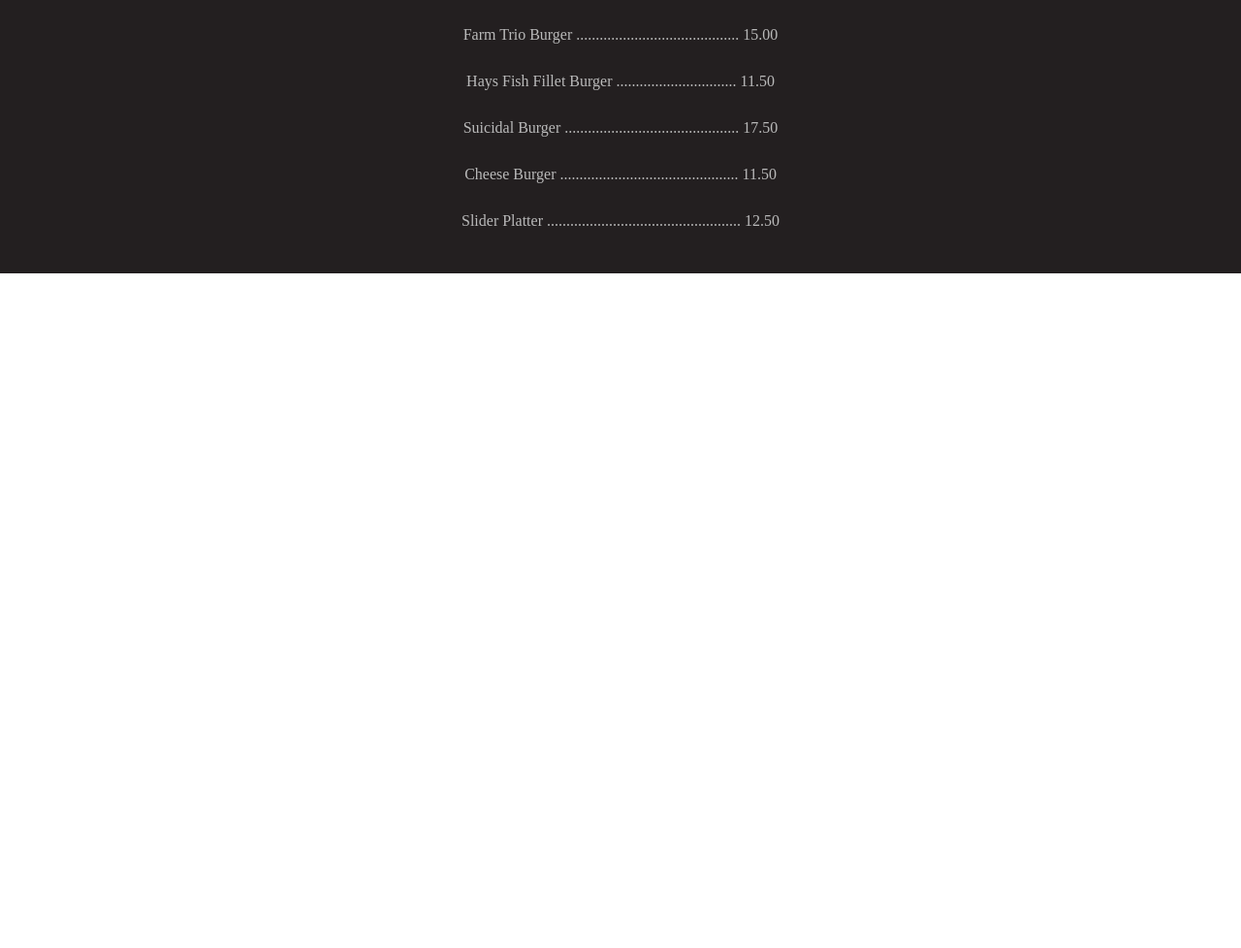
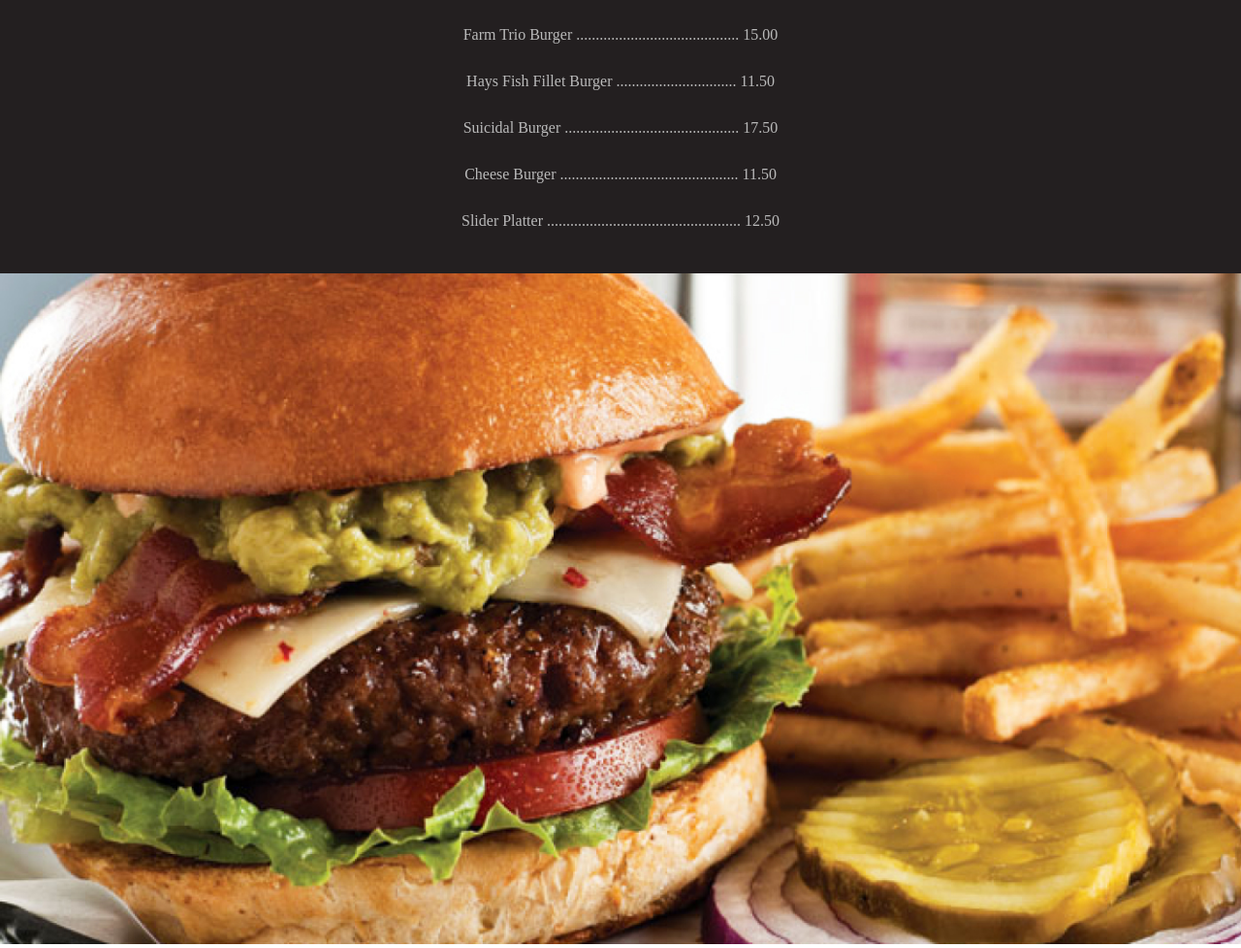
Before and after one commit to meganlandry/dsn1674-project-3, a plain HTML site: page index.html in a window 1280 px wide. Shown: the part 3641-4619 px from the top of the page at 97% size. Before the commit the page ends 3939 px from the top, so only its background shows below. Drawn offline with Linux system fonts and the light colour scheme.

Commit message:
Added “burger.jpg” image

```diff
--- a/css/main.css
+++ b/css/main.css
@@ -108,3 +108,8 @@ a {
 .menu2 dl {
 	margin: 5;
 }
+
+.burger {
+	width: 100%;
+	margin-top: -16px;
+}
--- a/index.html
+++ b/index.html
@@ -66,6 +66,7 @@
 </dl>
 </div>
 
+	<img src="images/burger.jpg" class="burger" alt="">
 
 </main>
 </html>
```
Also changed, not shown: images/burger.jpg (renamed from images/hamburger.jpg).
